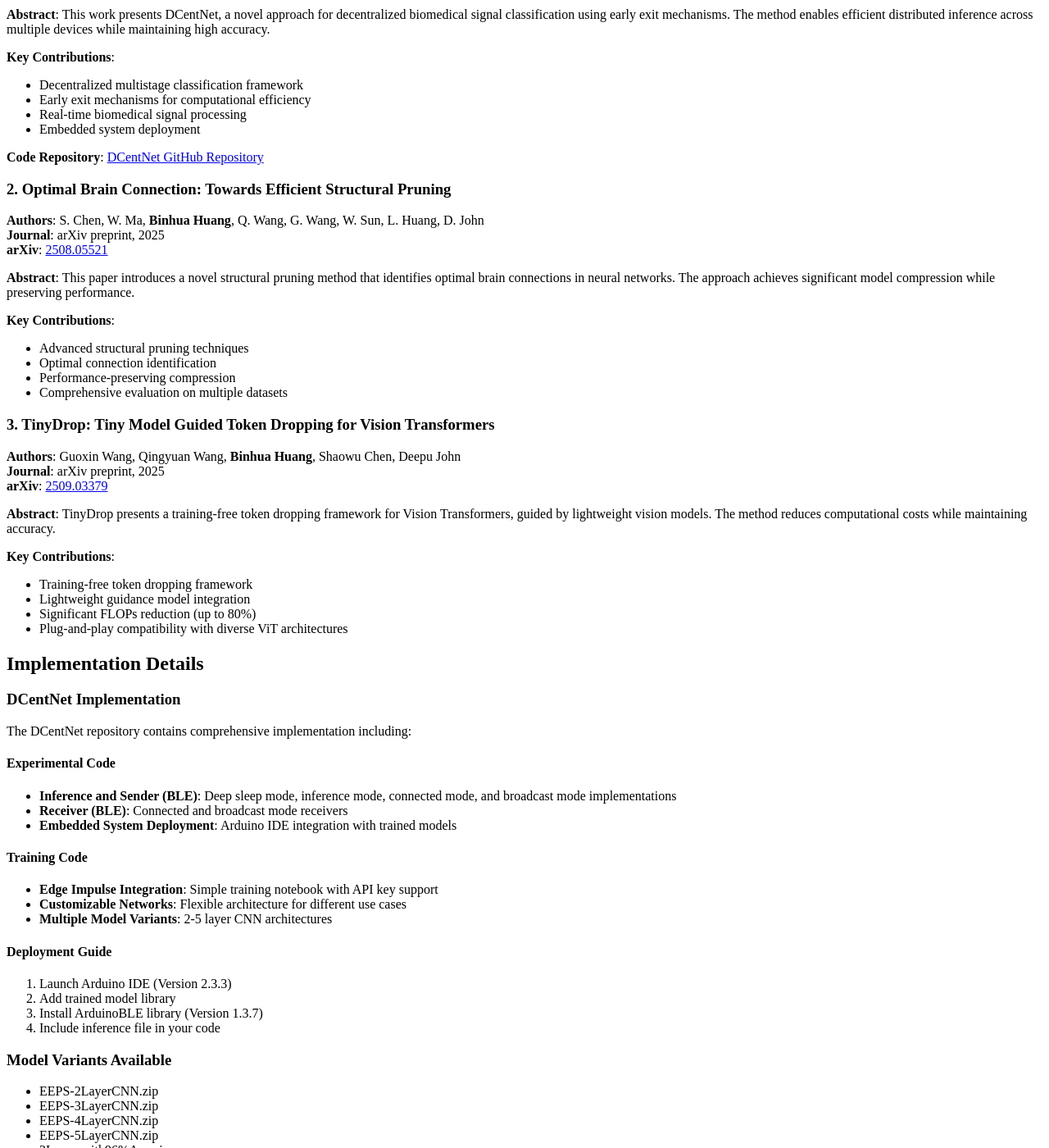
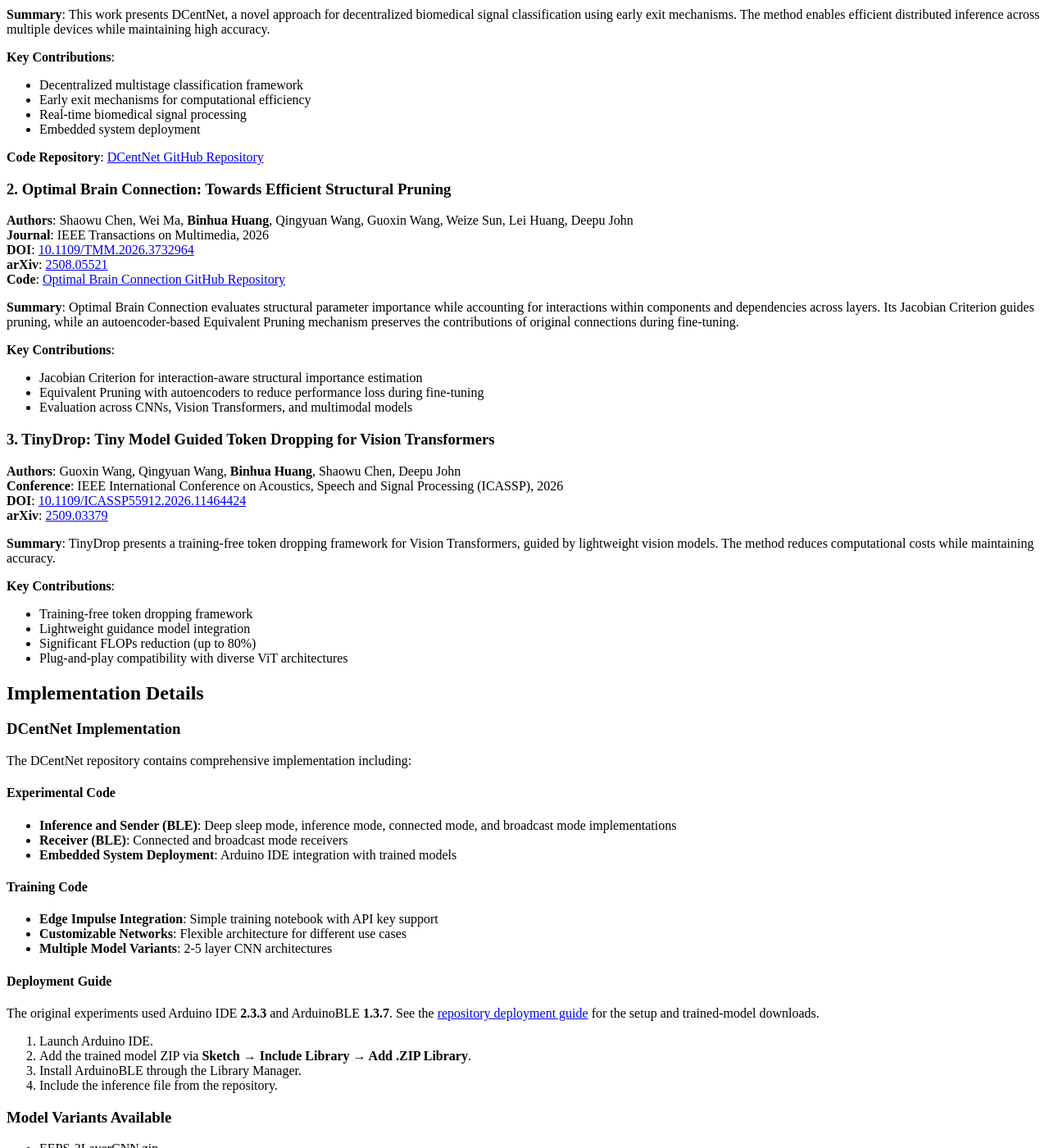
Before and after one commit to microa/microa.github.io, a Jekyll site: the page built from _pages/model-compression.md, in a window 1280 px wide and 1400 px high, scrolled down 587 px. Shown: the whole window at 82% size. Built offline with Jekyll 4.4.1, drawn with Linux system fonts in a browser that asks for light colours; some of the changed text lies outside the part shown.

Commit message:
Update research pages with published papers and accepted venues
Update OBC to IEEE TMM 2026 and TinyDrop to ICASSP 2026 with official DOIs. Sync MoCLIP-Lite (CISP-BMEI 2025), MoCrop (IJCNN 2026), and MoCLIP (The Visual Computer, accepted) with homepage announcements.

Remove duplicate OBC preprint listing, correct MoCLIP-Lite author names, use the canonical DCentNet repository, replace empty coming-soon links, and clarify OBC methods and supervised MoCLIP-Lite training.

Validation: publication DOIs checked against Crossref metadata; four pages parsed and rendered with Kramdown GFM; referenced GitHub repositories returned HTTP 200. Full local Jekyll build unavailable because the old lockfile conflicts with Ruby 3.2 and development headers are absent.

```diff
--- a/_pages/model-compression.md
+++ b/_pages/model-compression.md
@@ -22,10 +22,10 @@ Model compression is crucial for deploying deep learning models on resource-cons
 ### 1. DCentNet: Decentralized multistage biomedical signal classification using early exits
 
 **Authors**: Xiaolin Li, **Binhua Huang**, Barry Cardiff, Deepu John
-**Journal**: Biomedical Signal Processing and Control, Volume 104, 2025
+**Journal**: Biomedical Signal Processing and Control, Volume 104, Article 107468, 2025
 **DOI**: [10.1016/j.bspc.2024.107468](https://doi.org/10.1016/j.bspc.2024.107468)
 
-**Abstract**: This work presents DCentNet, a novel approach for decentralized biomedical signal classification using early exit mechanisms. The method enables efficient distributed inference across multiple devices while maintaining high accuracy.
+**Summary**: This work presents DCentNet, a novel approach for decentralized biomedical signal classification using early exit mechanisms. The method enables efficient distributed inference across multiple devices while maintaining high accuracy.
 
 **Key Contributions**:
 - Decentralized multistage classification framework
@@ -33,29 +33,31 @@ Model compression is crucial for deploying deep learning models on resource-cons
 - Real-time biomedical signal processing
 - Embedded system deployment
 
-**Code Repository**: [DCentNet GitHub Repository](https://github.com/microa/DSCEE)
+**Code Repository**: [DCentNet GitHub Repository](https://github.com/microa/DCentNet)
 
 ### 2. Optimal Brain Connection: Towards Efficient Structural Pruning
 
-**Authors**: S. Chen, W. Ma, **Binhua Huang**, Q. Wang, G. Wang, W. Sun, L. Huang, D. John
-**Journal**: arXiv preprint, 2025
+**Authors**: Shaowu Chen, Wei Ma, **Binhua Huang**, Qingyuan Wang, Guoxin Wang, Weize Sun, Lei Huang, Deepu John
+**Journal**: IEEE Transactions on Multimedia, 2026
+**DOI**: [10.1109/TMM.2026.3732964](https://doi.org/10.1109/TMM.2026.3732964)
 **arXiv**: [2508.05521](https://arxiv.org/abs/2508.05521)
+**Code**: [Optimal Brain Connection GitHub Repository](https://github.com/ShaowuChen/Optimal_Brain_Connection)
 
-**Abstract**: This paper introduces a novel structural pruning method that identifies optimal brain connections in neural networks. The approach achieves significant model compression while preserving performance.
+**Summary**: Optimal Brain Connection evaluates structural parameter importance while accounting for interactions within components and dependencies across layers. Its Jacobian Criterion guides pruning, while an autoencoder-based Equivalent Pruning mechanism preserves the contributions of original connections during fine-tuning.
 
 **Key Contributions**:
-- Advanced structural pruning techniques
-- Optimal connection identification
-- Performance-preserving compression
-- Comprehensive evaluation on multiple datasets
+- Jacobian Criterion for interaction-aware structural importance estimation
+- Equivalent Pruning with autoencoders to reduce performance loss during fine-tuning
+- Evaluation across CNNs, Vision Transformers, and multimodal models
 
 ### 3. TinyDrop: Tiny Model Guided Token Dropping for Vision Transformers
 
 **Authors**: Guoxin Wang, Qingyuan Wang, **Binhua Huang**, Shaowu Chen, Deepu John
-**Journal**: arXiv preprint, 2025
+**Conference**: IEEE International Conference on Acoustics, Speech and Signal Processing (ICASSP), 2026
+**DOI**: [10.1109/ICASSP55912.2026.11464424](https://doi.org/10.1109/ICASSP55912.2026.11464424)
 **arXiv**: [2509.03379](https://arxiv.org/abs/2509.03379)
 
-**Abstract**: TinyDrop presents a training-free token dropping framework for Vision Transformers, guided by lightweight vision models. The method reduces computational costs while maintaining accuracy.
+**Summary**: TinyDrop presents a training-free token dropping framework for Vision Transformers, guided by lightweight vision models. The method reduces computational costs while maintaining accuracy.
 
 **Key Contributions**:
 - Training-free token dropping framework
@@ -80,10 +82,12 @@ The DCentNet repository contains comprehensive implementation including:
 - **Multiple Model Variants**: 2-5 layer CNN architectures
 
 #### Deployment Guide
-1. Launch Arduino IDE (Version 2.3.3)
-2. Add trained model library
-3. Install ArduinoBLE library (Version 1.3.7)
-4. Include inference file in your code
+The original experiments used Arduino IDE **2.3.3** and ArduinoBLE **1.3.7**. See the [repository deployment guide](https://github.com/microa/DCentNet#deploy-in-embedded-system) for the setup and trained-model downloads.
+
+1. Launch Arduino IDE.
+2. Add the trained model ZIP via **Sketch → Include Library → Add .ZIP Library**.
+3. Install ArduinoBLE through the Library Manager.
+4. Include the inference file from the repository.
 
 ### Model Variants Available
 - EEPS-2LayerCNN.zip
```
Also changed, not shown: _pages/about.md (+9 -13 lines), _pages/video-recognition.md (+16 -4 lines), _pages/vlm-mllm.md (+9 -8 lines).
